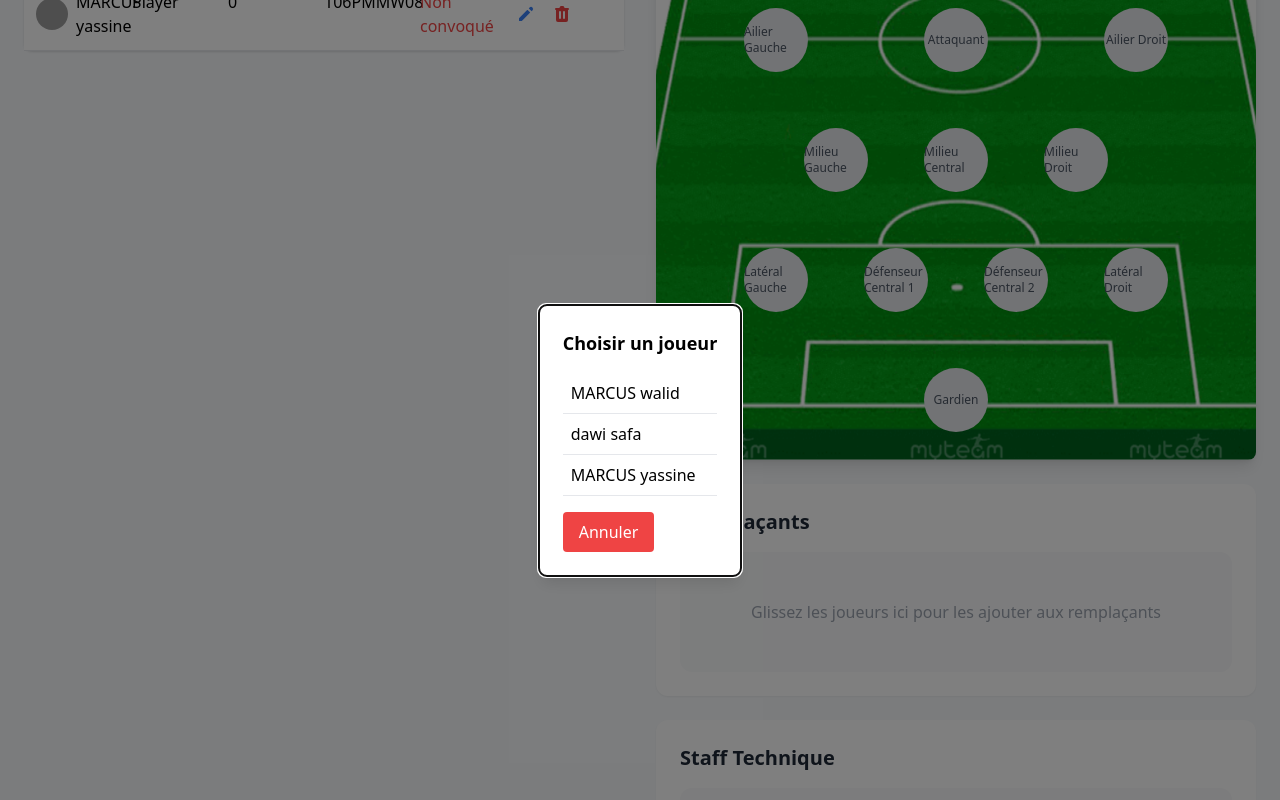
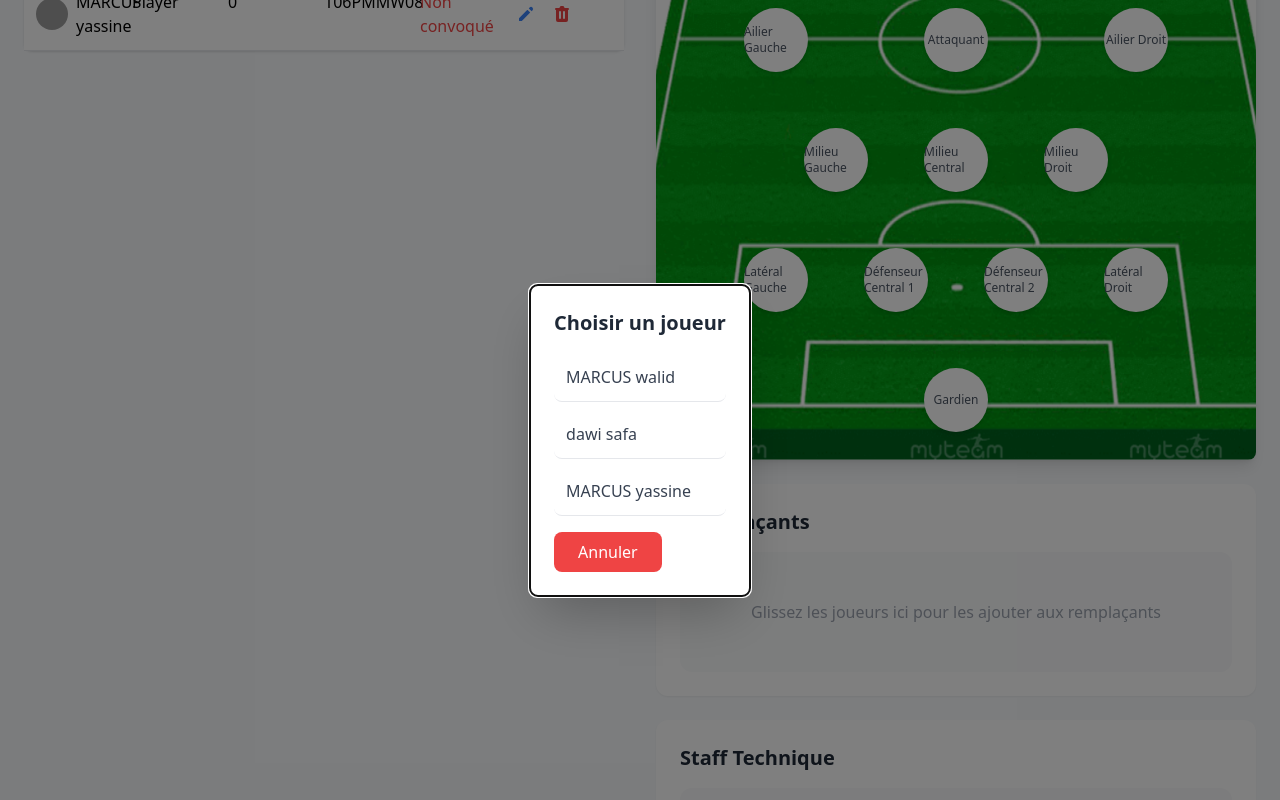
Before and after one commit to yassineelmiri/football-match-preparation, a React (Create React App) app: page / in a window 1280 px wide. Both pictures are taken after a click on the element "Gardien". Shown: the part 438-1238 px from the top of the page. Built offline with nearby package versions, Linux system fonts and the light colour scheme.

Commit message:
Update du composant FootballField.tsx pour afficher et gérer l'interface du terrain de football.

```diff
--- a/src/components/FootballField.tsx
+++ b/src/components/FootballField.tsx
@@ -3,7 +3,7 @@ import Modal from "react-modal";
 import { useTeamStore } from "../store/teamStore";
 import { Player } from "../types";
 
-Modal.setAppElement("#root"); // Pour éviter des erreurs d'accessibilité
+Modal.setAppElement("#root");
 
 interface FootballFieldProps {
   formation: string;
@@ -15,19 +15,16 @@ export const FootballField: React.FC<FootballFieldProps> = ({ formation }) => {
   const [selectedPosition, setSelectedPosition] = useState<string | null>(null);
   const [players, setPlayers] = useState<Player[]>([]);
 
-  // Charger les joueurs depuis localStorage
   useEffect(() => {
     const storedPlayers = JSON.parse(localStorage.getItem("players") || "[]");
     setPlayers(storedPlayers);
   }, []);
 
-  // Ouvrir le modal pour sélectionner un joueur
   const handleOpenModal = (positionId: string) => {
     setSelectedPosition(positionId);
     setModalIsOpen(true);
   };
 
-  // Sélectionner un joueur et l'afficher sur le terrain
   const handleSelectPlayer = (player: Player) => {
     if (selectedPosition) {
       setFieldPlayer(selectedPosition, player);
@@ -35,7 +32,6 @@ export const FootballField: React.FC<FootballFieldProps> = ({ formation }) => {
     }
   };
 
-  // Définir les positions en fonction de la formation
   const formations = {
     "4-3-3": [
       { id: "gk", nom: "Gardien", x: 50, y: 90 },
@@ -67,50 +63,50 @@ export const FootballField: React.FC<FootballFieldProps> = ({ formation }) => {
   const currentFormation = formations[formation as keyof typeof formations];
 
   return (
-    <div className="relative w-full h-[600px] bg-field rounded-lg shadow-lg p-4">
-      <h2 className="text-white text-xl font-bold text-center mb-4">Terrain</h2>
+    <div className="relative w-full h-[600px] bg-field rounded-lg shadow-lg p-4 overflow-hidden">
+      <h2 className="text-white text-2xl font-bold text-center mb-6">Terrain de Football</h2>
 
-      {/* Affichage des formations sur le terrain */}
       {currentFormation.map((pos) => (
         <div
           key={pos.id}
           onClick={() => handleOpenModal(pos.id)}
-          className="absolute w-16 h-16 bg-gray-200 rounded-full flex items-center justify-center cursor-pointer"
+          className="absolute w-16 h-16 bg-white rounded-full flex items-center justify-center cursor-pointer shadow-md hover:shadow-lg transition-all duration-200 hover:scale-110"
           style={{ left: `${pos.x}%`, top: `${pos.y}%`, transform: "translate(-50%, -50%)" }}
         >
           {fieldPlayers[pos.id] ? (
-            <div className="p-2 bg-blue-500 text-white rounded-full text-center text-xs">
+            <div className="p-2 bg-blue-500 text-white rounded-full text-center text-xs font-medium">
               {fieldPlayers[pos.id]!.prenom}
             </div>
           ) : (
-            <span className="text-xs text-gray-600">{pos.nom}</span>
+            <span className="text-xs text-gray-600 font-medium">{pos.nom}</span>
           )}
         </div>
       ))}
 
-      {/* Modal pour sélectionner un joueur */}
       <Modal
         isOpen={modalIsOpen}
         onRequestClose={() => setModalIsOpen(false)}
         contentLabel="Sélectionner un joueur"
-        className="bg-white p-6 rounded-lg shadow-lg max-w-md mx-auto mt-20"
+        className="bg-white p-6 rounded-lg shadow-2xl max-w-md mx-auto mt-20 transform transition-all duration-300 ease-in-out"
         overlayClassName="fixed inset-0 bg-black bg-opacity-50 flex justify-center items-center"
       >
-        <h2 className="text-lg font-bold mb-4">Choisir un joueur</h2>
-        <ul>
+        <h2 className="text-xl font-bold mb-4 text-gray-800">Choisir un joueur</h2>
+        <ul className="space-y-2">
           {players.map((player) => (
             <li
               key={player.id}
               onClick={() => handleSelectPlayer(player)}
-              className="p-2 border-b hover:bg-gray-200 cursor-pointer"
+              className="p-3 border-b border-gray-200 hover:bg-gray-100 cursor-pointer transition-all duration-200 rounded-lg"
             >
-              {player.prenom} {player.nom}
+              <span className="text-gray-700 font-medium">
+                {player.prenom} {player.nom}
+              </span>
             </li>
           ))}
         </ul>
         <button
           onClick={() => setModalIsOpen(false)}
-          className="mt-4 px-4 py-2 bg-red-500 text-white rounded"
+          className="mt-4 px-6 py-2 bg-red-500 text-white rounded-lg hover:bg-red-600 transition-all duration-200"
         >
           Annuler
         </button>
```
